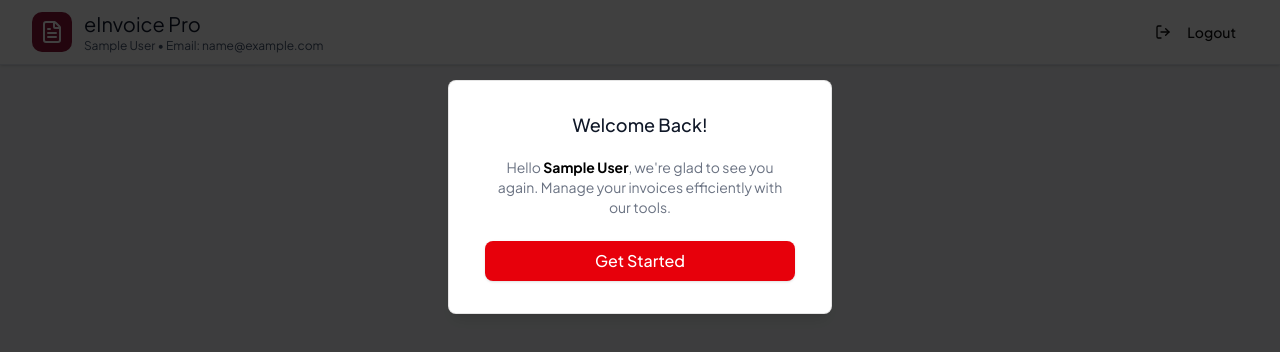
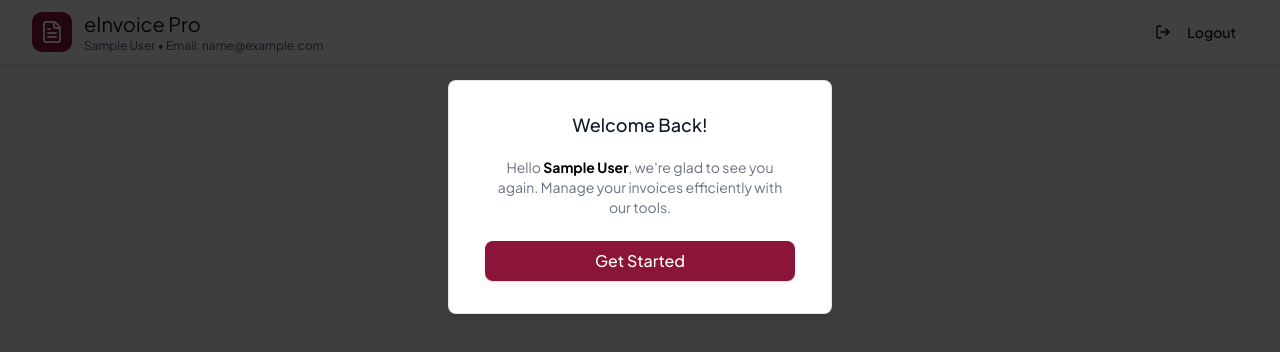
Before and after one commit to Ribulose123/E-invocing, a Next.js app: page /dashboard in a window 1280 px wide. Shown: the top 352 px of the page. Built offline with nearby package versions, Linux system fonts and the light colour scheme; no server answers; sample sign-in values are in the browser's storage.

Commit message:
upadeted ui screen

```diff
--- a/src/app/Auth Content/Details.tsx
+++ b/src/app/Auth Content/Details.tsx
@@ -153,7 +153,7 @@ const Details = () => {
   const handleLogout = () => {
     localStorage.removeItem("authToken");
     localStorage.removeItem("userData");
-    router.push("/login");
+    router.push("/");
   };
 
   const getStatusVariant = (status: string): "default" | "secondary" | "destructive" | "outline" => {
--- a/src/app/modals/WelcomeModal .tsx
+++ b/src/app/modals/WelcomeModal .tsx
@@ -20,7 +20,7 @@ const WelcomeModal:React.FC<WelcomeModalProps>  = ({userName, isOpen, onClose})
           <div className="items-center px-4 py-3">
             <button
               onClick={onClose}
-              className="px-4 py-2 bg-red-600 text-white text-base font-medium rounded-md w-full shadow-sm hover:bg-red-700 focus:outline-none focus:ring-2 focus:ring-red-500"
+              className="px-4 py-2 bg-primary text-white text-base font-medium rounded-md w-full shadow-sm hover:bg-red-700 focus:outline-none focus:ring-2 focus:ring-red-500"
             >
               Get Started
             </button>
```
